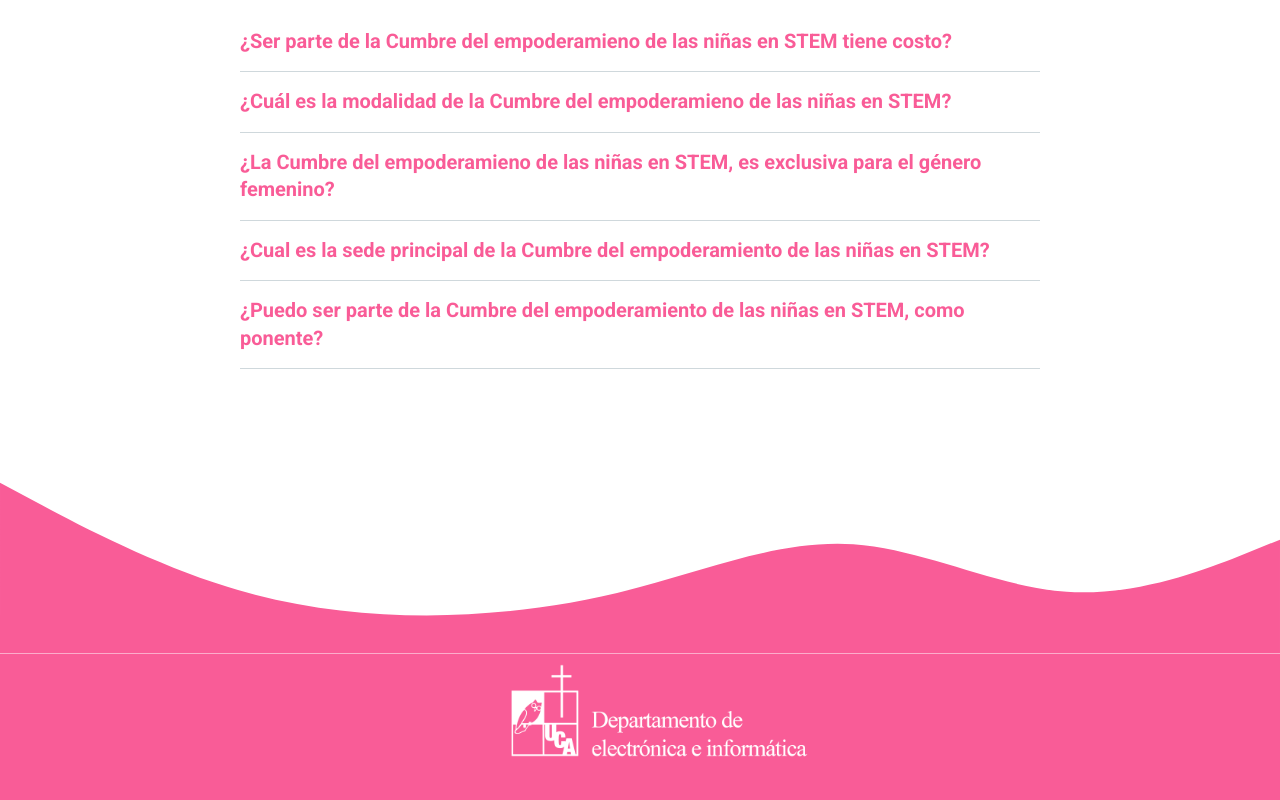
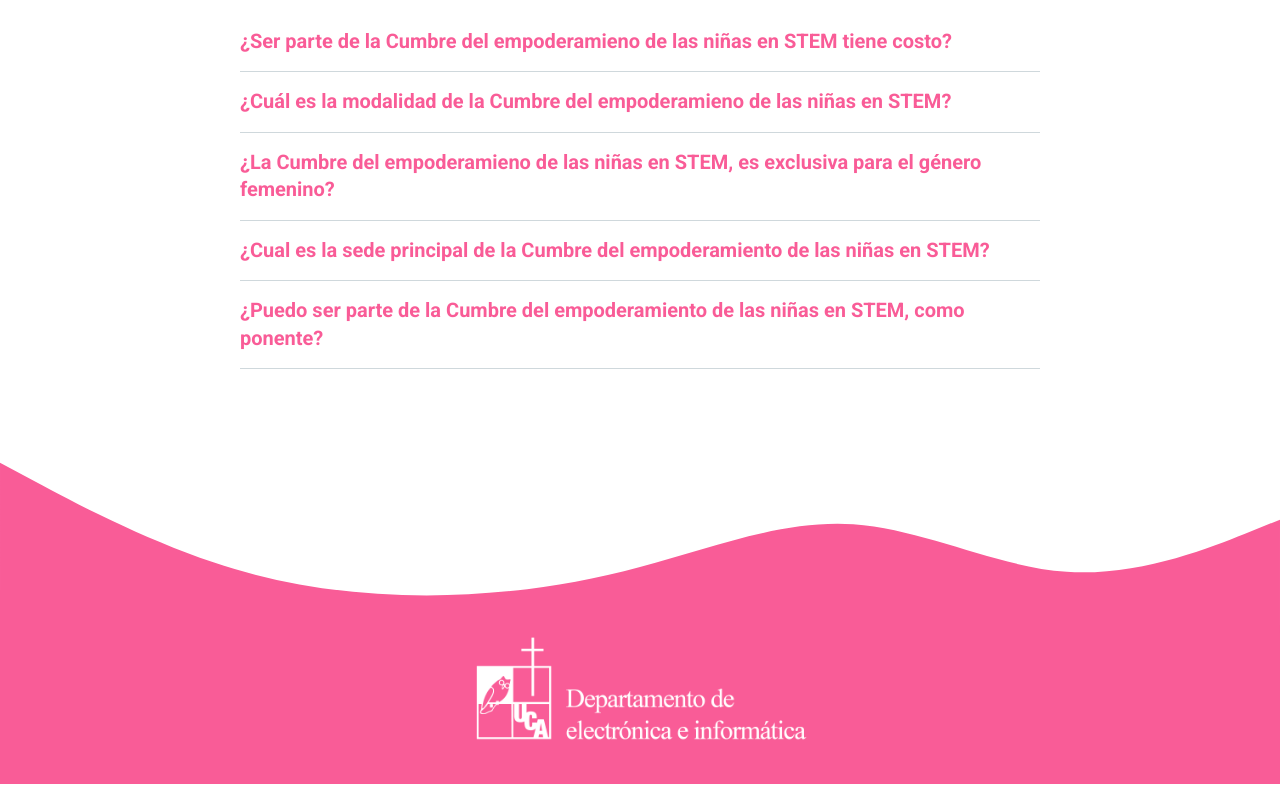
Before and after one commit to kevocodes/Mujeres-STEAM-Landing, a Next.js app: page / in a window 1280 px wide. Shown: the part 4491-5291 px from the top of the page. Built offline with nearby package versions, Linux system fonts and the light colour scheme.

Commit message:
fix footer

```diff
--- a/src/components/sections/faq.tsx
+++ b/src/components/sections/faq.tsx
@@ -36,6 +36,7 @@ export function Faq() {
   const handleOpen = (value: number) => setOpen(open === value ? 0 : value);
 
   return (
+    // <section className="pt-8 px-8 lg:pt-20 pb-28 lg:pb-80">
     <section className="pt-8 px-8 lg:pt-20">
       <div className="container mx-auto">
         <div className="text-center">
--- a/src/components/ui/footer.tsx
+++ b/src/components/ui/footer.tsx
@@ -7,19 +7,18 @@ import logoDEIBlanco from "@/assets/images/logoDEIBlanco.png"
 
 export function Footer() {
   return (
-    <footer className="">
-      <div className="w-full">
+      <footer className="w-full mt-[20%]">
 
         {/* <svg xmlns="http://www.w3.org/2000/svg" viewBox="0 0 1440 320" className="absolute bg-cover"><path fill="#F95C97" fill-opacity="1" d="M0,0L48,21.3C96,43,192,85,288,90.7C384,96,480,64,576,48C672,32,768,32,864,64C960,96,1056,160,1152,197.3C1248,235,1344,245,1392,250.7L1440,256L1440,320L1392,320C1344,320,1248,320,1152,320C1056,320,960,320,864,320C768,320,672,320,576,320C480,320,384,320,288,320C192,320,96,320,48,320L0,320Z"></path></svg> */}
 
-        <svg xmlns="http://www.w3.org/2000/svg" viewBox="0 0 1440 320"><path fill="#F95C97" fill-opacity="1" d="M0,128L40,149.3C80,171,160,213,240,240C320,267,400,277,480,277.3C560,277,640,267,720,245.3C800,224,880,192,960,197.3C1040,203,1120,245,1200,250.7C1280,256,1360,224,1400,208L1440,192L1440,320L1400,320C1360,320,1280,320,1200,320C1120,320,1040,320,960,320C880,320,800,320,720,320C640,320,560,320,480,320C400,320,320,320,240,320C160,320,80,320,40,320L0,320Z" className=""></path></svg>
+        <div className="bg-[#F95C97] flex flex-col justify-center items-center relative">
 
-        <div className="bg-[#F95C97] flex justify-center items-center">
-          <img src={logoDEIBlanco.src} className="w-[350px] pb-9 pl-9"/>
+        <svg className="absolute bottom-[95%]" xmlns="http://www.w3.org/2000/svg" viewBox="0 0 1440 320"><path fill="#F95C97" fill-opacity="1" d="M0,128L40,149.3C80,171,160,213,240,240C320,267,400,277,480,277.3C560,277,640,267,720,245.3C800,224,880,192,960,197.3C1040,203,1120,245,1200,250.7C1280,256,1360,224,1400,208L1440,192L1440,320L1400,320C1360,320,1280,320,1200,320C1120,320,1040,320,960,320C880,320,800,320,720,320C640,320,560,320,480,320C400,320,320,320,240,320C160,320,80,320,40,320L0,320Z" className=""></path></svg>
+
+          <img src={logoDEIBlanco.src} className="w-[280px] lg:w-[350px] pb-9"/>
         </div>
 
-      </div>
-    </footer>
+      </footer>
   );
 }
 
```
